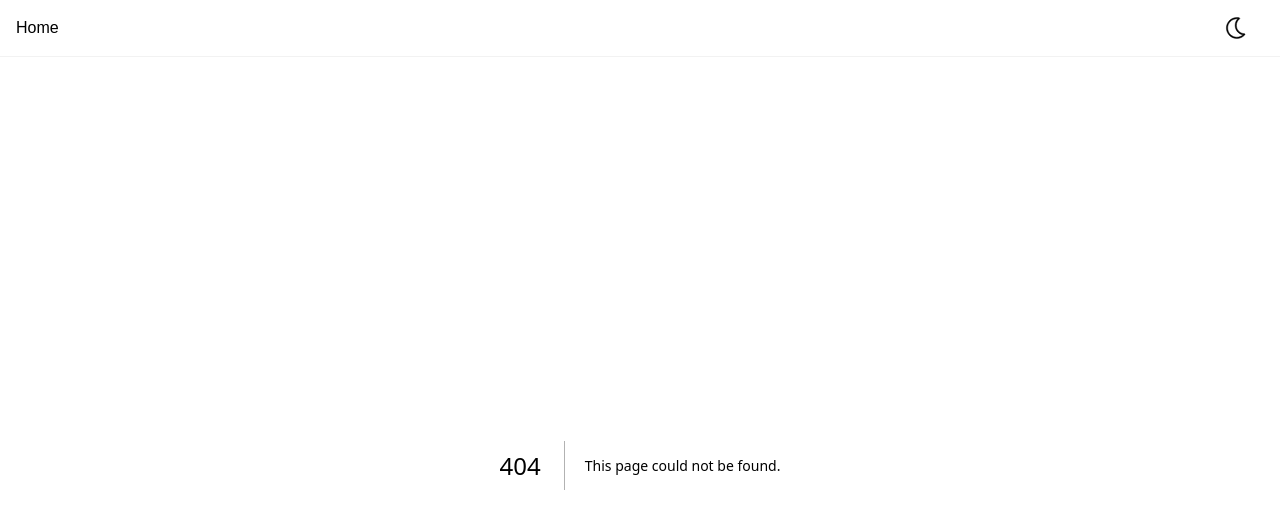
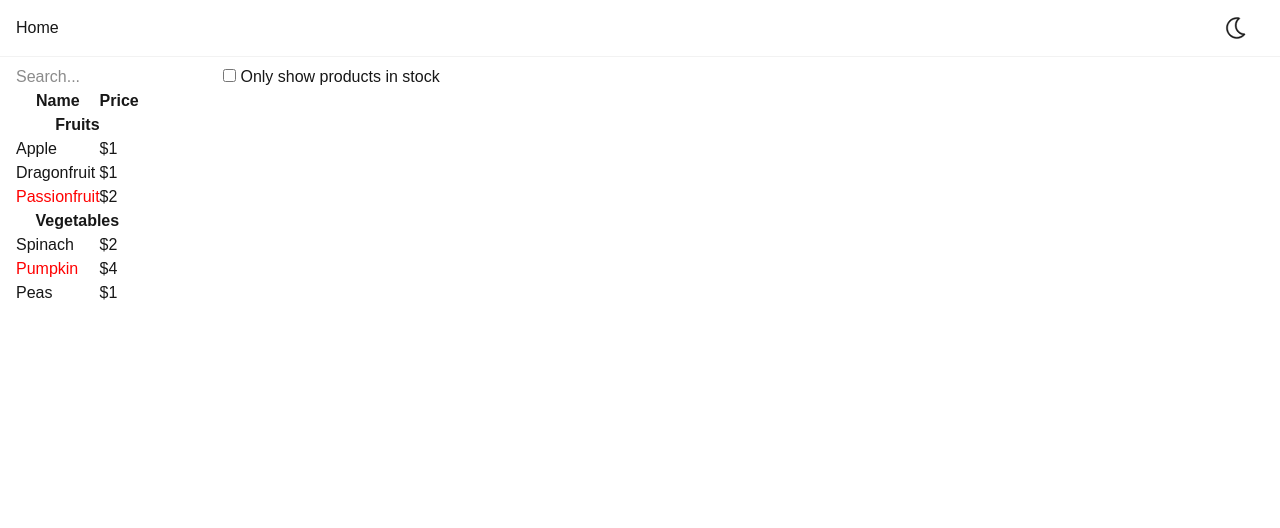
Before and after one commit to Sujal-Vanjare/react-learn, a Next.js app: page /break-the-ui-into-a-component-hierarchy in a window 1280 px wide. Before the commit this address had no page. Shown: the top 528 px of the page. Built offline with nearby package versions, Linux system fonts and the light colour scheme.

Commit message:
break the ui into a component hierarchy

```diff
--- /dev/null
+++ b/src/app/break-the-ui-into-a-component-hierarchy/page.jsx
@@ -0,0 +1,97 @@
+// You can either build “top down”
+// by starting with building the components higher up in the hierarchy (like FilterableProductTable) or
+// “bottom up” by working from components lower down (like ProductRow). In simpler examples,
+// it’s usually easier to go top-down, and
+// on larger projects, it’s easier to go bottom-up.
+
+function ProductCategoryRow({ category }) {
+  return (
+    <tr>
+      <th colSpan="2">{category}</th>
+    </tr>
+  );
+}
+
+function ProductRow({ product }) {
+  const name = product.stocked ? (
+    product.name
+  ) : (
+    <span style={{ color: "red" }}>{product.name}</span>
+  );
+
+  return (
+    <tr>
+      <td>{name}</td>
+      <td>{product.price}</td>
+    </tr>
+  );
+}
+
+function ProductTable({ products }) {
+  const rows = []; // Initialize an empty array to store the rows
+  let lastCategory = null; // Keep track of the previous product category
+
+  // Iterate over each product in the products array
+  products.forEach((product) => {
+    // Check if the current product's category is different from the previous category
+    if (product.category !== lastCategory) {
+      // If the category is different, add a ProductCategoryRow for the new category
+      rows.push(
+        <ProductCategoryRow
+          category={product.category}
+          key={product.category} // Key is set to the category name for uniqueness
+        />
+      );
+    }
+    // Add the current ProductRow to the rows array
+    rows.push(<ProductRow product={product} key={product.name} />);
+
+    // Update the lastCategory to the current product's category for the next iteration
+    lastCategory = product.category;
+  });
+
+  return (
+    <table>
+      <thead>
+        <tr>
+          <th>Name</th>
+          <th>Price</th>
+        </tr>
+      </thead>
+      <tbody>{rows}</tbody>
+    </table>
+  );
+}
+
+function SearchBar() {
+  return (
+    <form>
+      <input type="text" placeholder="Search..." />
+      <label>
+        <input type="checkbox" /> Only show products in stock
+      </label>
+    </form>
+  );
+}
+
+function FilterableProductTable({ products }) {
+  return (
+    <div>
+      <SearchBar />
+      <ProductTable products={products} />
+    </div>
+  );
+}
+
+const PRODUCTS = [
+  { category: "Fruits", price: "$1", stocked: true, name: "Apple" },
+  { category: "Fruits", price: "$1", stocked: true, name: "Dragonfruit" },
+  { category: "Fruits", price: "$2", stocked: false, name: "Passionfruit" },
+  { category: "Vegetables", price: "$2", stocked: true, name: "Spinach" },
+  { category: "Vegetables", price: "$4", stocked: false, name: "Pumpkin" },
+  { category: "Vegetables", price: "$1", stocked: true, name: "Peas" },
+];
+
+export default function App() {
+  return <FilterableProductTable products={PRODUCTS} />;
+}
--- a/src/app/page.tsx
+++ b/src/app/page.tsx
@@ -12,6 +12,7 @@
   { id: 8, href: "/tic-tac-toe-game" },
   { id: 9, href: "/tic-tac-toe-game/why-immutability-is-important" },
   { id: 10, href: "/picking-key" },
+  { id: 11, href: "/break-the-ui-into-a-component-hierarchy" },
 ];
 
 export default function Home() {
```
